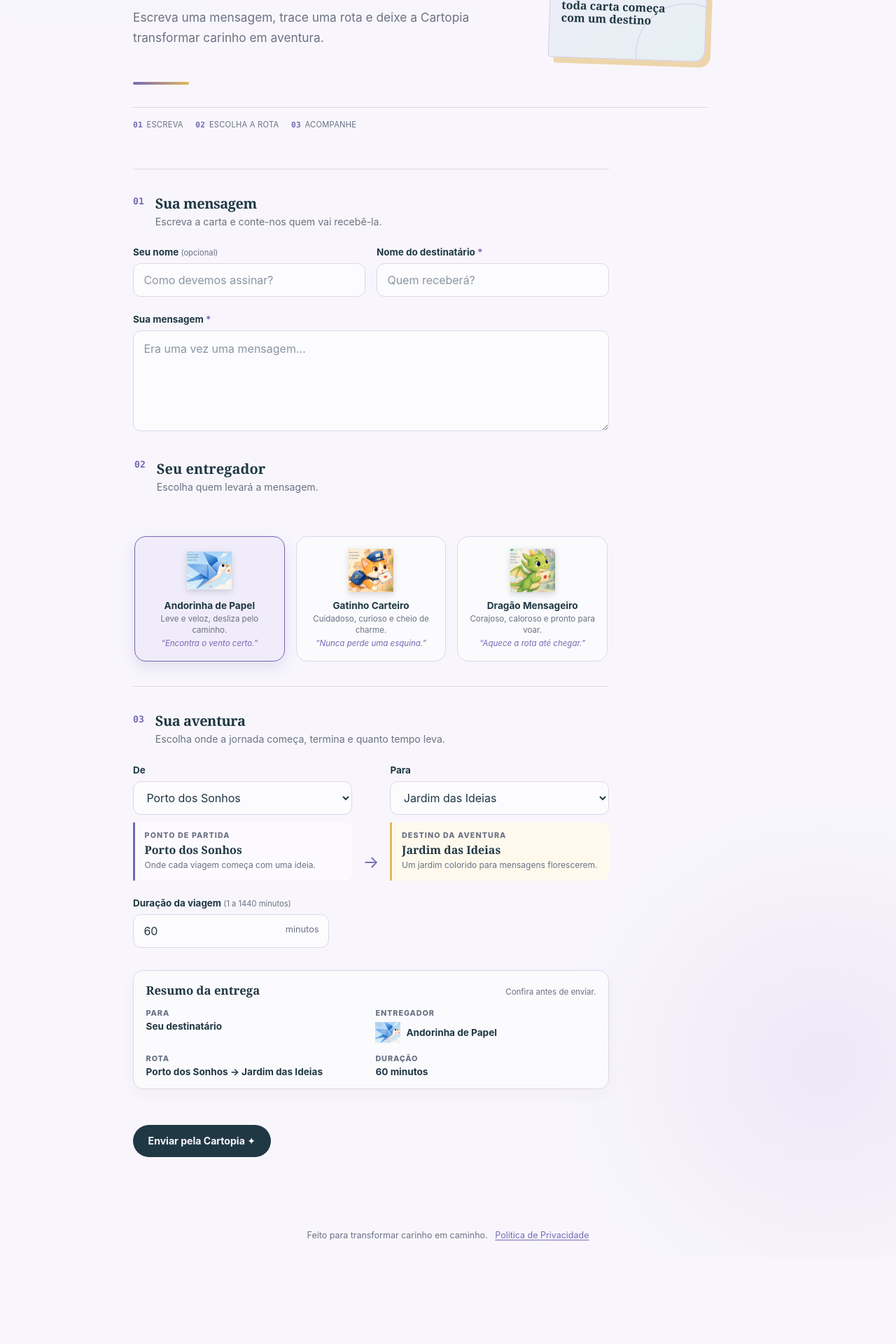
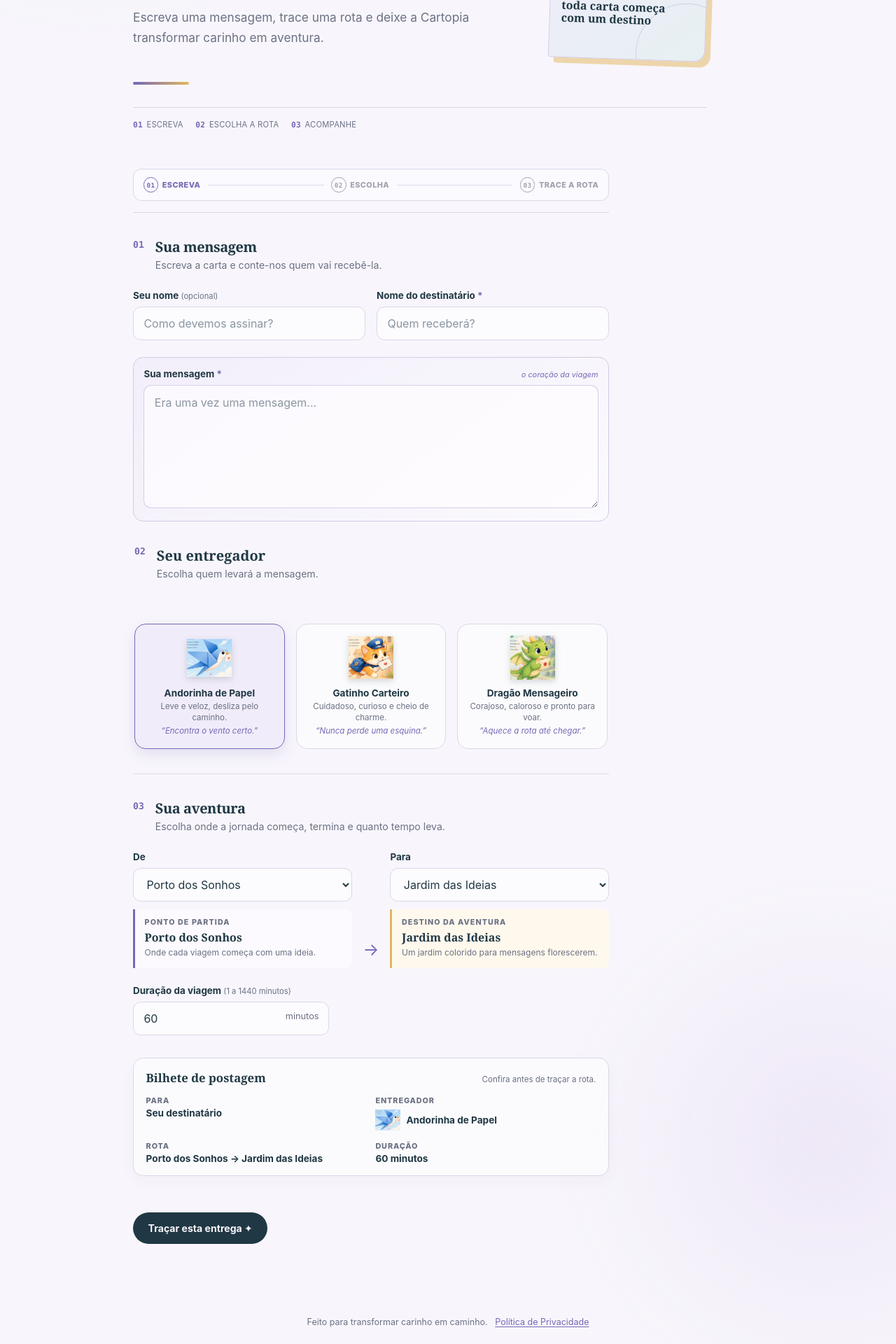
Before and after one commit to lucasdantas19/cartopia, a React (Vite) app in the folder frontend/: page / in a window 1280 px wide. Shown: the part 512-2432 px from the top of the page at 70% size. Before the commit the page ends 2308 px from the top, so only its background shows below. Built offline with nearby package versions, Linux system fonts and the light colour scheme; no server answers.

Commit message:
feat(frontend): turn delivery form into posting ritual

```diff
--- a/frontend/src/App.css
+++ b/frontend/src/App.css
@@ -39,6 +39,8 @@ footer { padding: 1.5rem; color: var(--muted); font-size: .78rem; text-align: ce
 .privacy-home-link { display: block; margin: 1.5rem auto 0; }
 
 .delivery-form { max-width: 680px; }
+.form-journey { display: flex; align-items: center; gap: .65rem; margin-bottom: 1rem; padding: .7rem .85rem; border: 1px solid var(--line); border-radius: .75rem; background: rgba(255,255,255,.42); }
+.form-journey span { display: inline-flex; align-items: center; gap: .35rem; color: #a2a2ae; font-size: .68rem; font-weight: 800; letter-spacing: .04em; text-transform: uppercase; white-space: nowrap; }.form-journey span.active { color: var(--coral); }.form-journey b { display: grid; place-items: center; width: 1.35rem; height: 1.35rem; border: 1px solid currentColor; border-radius: 50%; font: 700 .58rem var(--mono); }.form-journey small { font-size: inherit; }.form-journey i { flex: 1; height: 1px; min-width: .7rem; background: var(--line); }
 .form-section { padding: 2.2rem 0; border-top: 1px solid var(--line); }
 .section-heading { display: flex; gap: 1rem; margin-bottom: 1.7rem; }
 .section-heading > span { color: var(--coral); font: 700 .82rem var(--mono); padding-top: .2rem; }
@@ -53,6 +55,7 @@ input:focus, textarea:focus, select:focus { border-color: var(--coral); box-shad
 input::placeholder, textarea::placeholder { color: #8a96a3; }
 .field-grid { display: grid; grid-template-columns: 1fr 1fr; gap: 1rem; }
 .message-label { margin-top: 1.5rem; }
+.message-composer { margin-top: 1.5rem; padding: .9rem; border: 1px solid #d3c9e6; border-radius: .9rem; background: linear-gradient(145deg, rgba(240,236,250,.75), rgba(255,255,255,.42)); }.message-composer-heading { display: flex; align-items: baseline; justify-content: space-between; gap: 1rem; }.message-composer-heading .message-label { margin-top: 0; }.message-composer-heading > span { color: var(--coral); font-size: .68rem; font-style: italic; }.message-composer textarea { min-height: 11rem; border-color: rgba(211,201,230,.9); background: rgba(255,253,255,.72); }
 .route-fields { display: grid; grid-template-columns: 1fr auto 1fr; align-items: end; gap: 1rem; }
 .route-arrow { padding-bottom: .72rem; color: var(--coral); font-size: 1.5rem; }
 .location-preview { min-height: 5.2rem; margin-top: .7rem; padding: .75rem .85rem; border-left: 3px solid var(--coral); border-radius: 0 .65rem .65rem 0; background: rgba(255,255,255,.45); }.location-preview.destination { border-left-color: var(--peach); background: #fff9ed; }.location-preview span, .location-preview strong, .location-preview p { display: block; }.location-preview span { margin-bottom: .2rem; color: var(--muted); font-size: .67rem; font-weight: 800; letter-spacing: .1em; text-transform: uppercase; }.location-preview strong { color: var(--ink); font: 700 1rem var(--display); }.location-preview p { margin: .2rem 0 0; color: var(--muted); font-size: .75rem; line-height: 1.35; }
@@ -171,7 +174,7 @@ input::placeholder, textarea::placeholder { color: #8a96a3; }
 
 @media (max-width: 650px) {
   .topbar, .page-content { width: min(100% - 2rem, 900px); }.topbar-note { display: none; }.page-content { padding-top: 2.5rem; }
-  .create-intro { display: block; }.hero-route { max-width: 18rem; margin: 2rem 0 0 auto; }.create-steps { margin-top: 2rem; gap: .7rem; flex-wrap: wrap; }
+  .create-intro { display: block; }.hero-route { max-width: 18rem; margin: 2rem 0 0 auto; }.create-steps { margin-top: 2rem; gap: .7rem; flex-wrap: wrap; }.form-journey { gap: .35rem; padding: .65rem; }.form-journey span { font-size: .58rem; }.form-journey b { width: 1.15rem; height: 1.15rem; }.message-composer-heading { align-items: start; flex-direction: column; gap: .25rem; }
   .field-grid, .details-grid { grid-template-columns: 1fr; }.route-fields { grid-template-columns: 1fr; gap: .7rem; }.route-arrow { display: none; }.passport-route { align-items: start; flex-direction: column; gap: .45rem; }.passport-route-line { width: 100%; text-align: left; }.passport-destination { text-align: left; }.passport-meta { flex-direction: column; gap: .7rem; }
   .courier-options { grid-template-columns: 1fr; }.courier-option { min-height: 0; flex-direction: row; justify-content: flex-start; text-align: left; }.courier-option img { width: 3.5rem; height: 3.5rem; }.summary-grid { grid-template-columns: 1fr; }.summary-heading { align-items: start; flex-direction: column; gap: .2rem; }.tracking-header { align-items: start; flex-direction: column; gap: 1.2rem; }.journey-card { padding: 1.3rem; }.journey-meta { font-size: .68rem; }.share-box { align-items: stretch; flex-direction: column; }.share-box .button { align-self: flex-start; }
 }
--- a/frontend/src/components/delivery/CreateDeliveryForm.tsx
+++ b/frontend/src/components/delivery/CreateDeliveryForm.tsx
@@ -18,9 +18,10 @@ interface CreateDeliveryFormProps {
 
 export function CreateDeliveryForm({ form, error, fieldErrors, submitting, onSubmit, onFieldChange }: CreateDeliveryFormProps) {
   return <form className="delivery-form" onSubmit={onSubmit}>
+    <nav className="form-journey" aria-label="Etapas para preparar a entrega"><span className="active"><b>01</b><small>Escreva</small></span><i aria-hidden="true" /><span><b>02</b><small>Escolha</small></span><i aria-hidden="true" /><span><b>03</b><small>Trace a rota</small></span></nav>
     <div className="form-section"><div className="section-heading"><span>01</span><div><h2>Sua mensagem</h2><p>Escreva a carta e conte-nos quem vai recebê-la.</p></div></div>
       <div className="field-grid"><div><label htmlFor="sender_name">Seu nome <small>(opcional)</small></label><input id="sender_name" maxLength={120} value={form.sender_name} onChange={(event) => onFieldChange('sender_name', event.target.value)} placeholder="Como devemos assinar?" />{fieldErrors.sender_name && <FieldError messages={fieldErrors.sender_name} />}</div><div><label htmlFor="recipient_name">Nome do destinatário <span className="required">*</span></label><input id="recipient_name" required maxLength={120} value={form.recipient_name} onChange={(event) => onFieldChange('recipient_name', event.target.value)} placeholder="Quem receberá?" />{fieldErrors.recipient_name && <FieldError messages={fieldErrors.recipient_name} />}</div></div>
-      <label htmlFor="message" className="message-label">Sua mensagem <span className="required">*</span></label><textarea id="message" required maxLength={10000} value={form.message} onChange={(event) => onFieldChange('message', event.target.value)} placeholder="Era uma vez uma mensagem..." rows={5} />{fieldErrors.message && <FieldError messages={fieldErrors.message} />}
+      <div className="message-composer"><div className="message-composer-heading"><label htmlFor="message" className="message-label">Sua mensagem <span className="required">*</span></label><span>o coração da viagem</span></div><textarea id="message" required maxLength={10000} value={form.message} onChange={(event) => onFieldChange('message', event.target.value)} placeholder="Era uma vez uma mensagem..." rows={5} />{fieldErrors.message && <FieldError messages={fieldErrors.message} />}</div>
     </div>
     <fieldset className="form-section courier-section"><legend><span>02</span><span><strong>Seu entregador</strong><small>Escolha quem levará a mensagem.</small></span></legend><div className="courier-options">{couriers.map((courier) => <label className={`courier-option ${form.courier === courier.code ? 'selected' : ''}`} key={courier.code}><input type="radio" name="courier" value={courier.code} checked={form.courier === courier.code} onChange={() => onFieldChange('courier', courier.code)} /><img src={courier.cardAsset} alt="" aria-hidden="true" onError={handleCourierImageError} /><span><strong>{courier.label}</strong><small>{courier.description}</small><small className="courier-motto">“{courier.motto}”</small></span></label>)}</div>{fieldErrors.courier && <FieldError messages={fieldErrors.courier} />}</fieldset>
     <div className="form-section"><div className="section-heading"><span>03</span><div><h2>Sua aventura</h2><p>Escolha onde a jornada começa, termina e quanto tempo leva.</p></div></div>
@@ -29,6 +30,6 @@ export function CreateDeliveryForm({ form, error, fieldErrors, submitting, onSub
       <div className="duration-field"><label htmlFor="duration_minutes">Duração da viagem <small>(1 a 1440 minutos)</small></label><div className="duration-input"><input id="duration_minutes" type="number" required min={1} max={1440} value={form.duration_minutes} onChange={(event) => onFieldChange('duration_minutes', Number(event.target.value))} /><span>minutos</span></div>{fieldErrors.duration_minutes && <FieldError messages={fieldErrors.duration_minutes} />}</div>
       <DeliverySummary form={form} />
     </div>
-    <button className="button primary submit-button" type="submit" disabled={submitting}>{submitting ? 'Preparando a entrega…' : 'Enviar pela Cartopia ✦'}</button>
+    <button className="button primary submit-button" type="submit" disabled={submitting}>{submitting ? 'Preparando a entrega…' : 'Traçar esta entrega ✦'}</button>
   </form>
 }
--- a/frontend/src/components/delivery/DeliverySummary.tsx
+++ b/frontend/src/components/delivery/DeliverySummary.tsx
@@ -13,7 +13,7 @@ export function DeliverySummary({ form }: DeliverySummaryProps) {
   const destination = getLocation(form.destination)
 
   return <aside className="delivery-summary" aria-label="Resumo da entrega">
-    <div className="summary-heading"><strong>Resumo da entrega</strong><span>Confira antes de enviar.</span></div>
+    <div className="summary-heading"><strong>Bilhete de postagem</strong><span>Confira antes de traçar a rota.</span></div>
     <div className="summary-grid">
       <div><span>Para</span><strong>{form.recipient_name.trim() || 'Seu destinatário'}</strong></div>
       <div className="summary-courier"><span>Entregador</span><img src={courier.cardAsset} alt={courier.label} onError={handleCourierImageError} /><strong>{courier.label}</strong></div>
```
